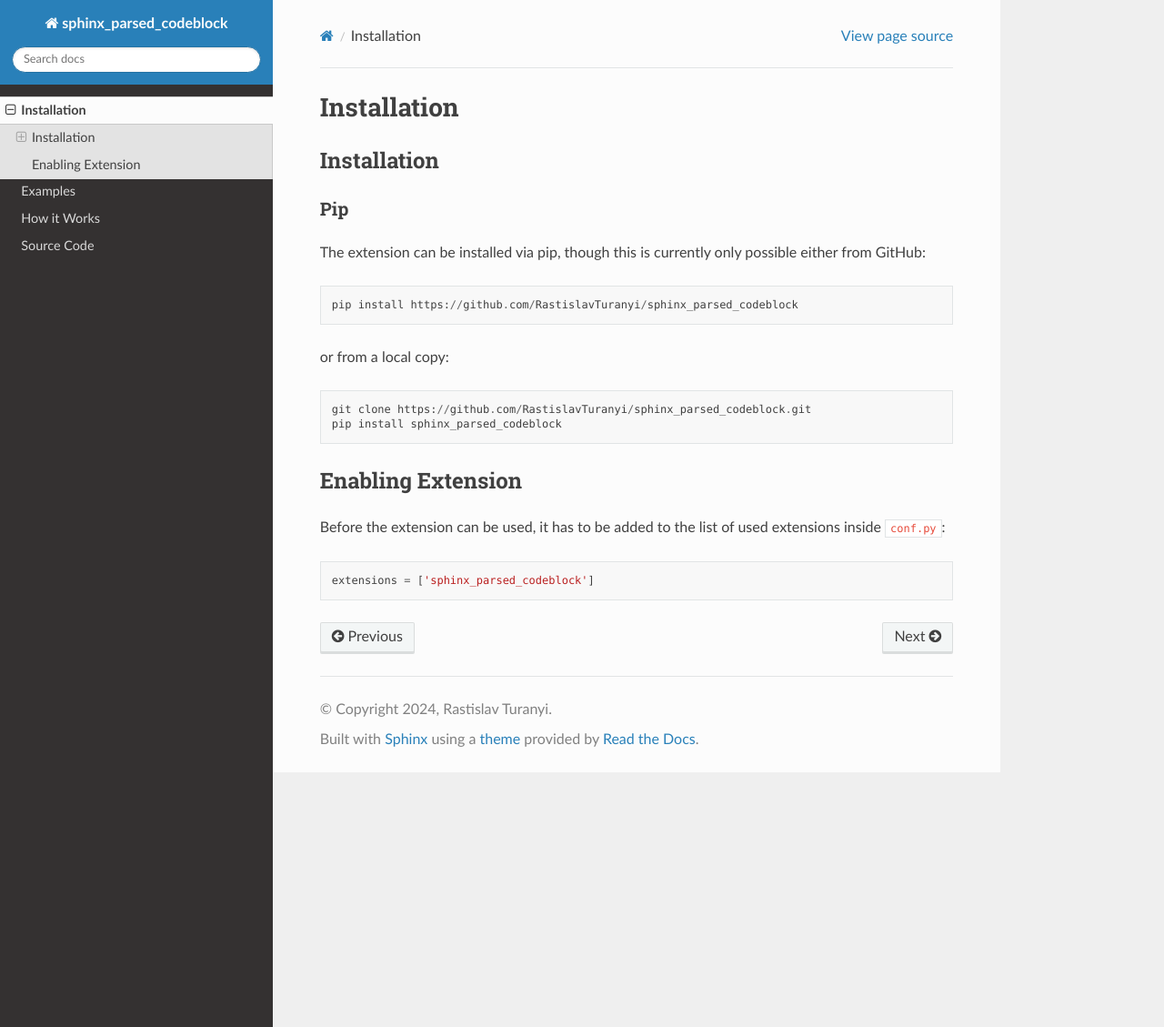
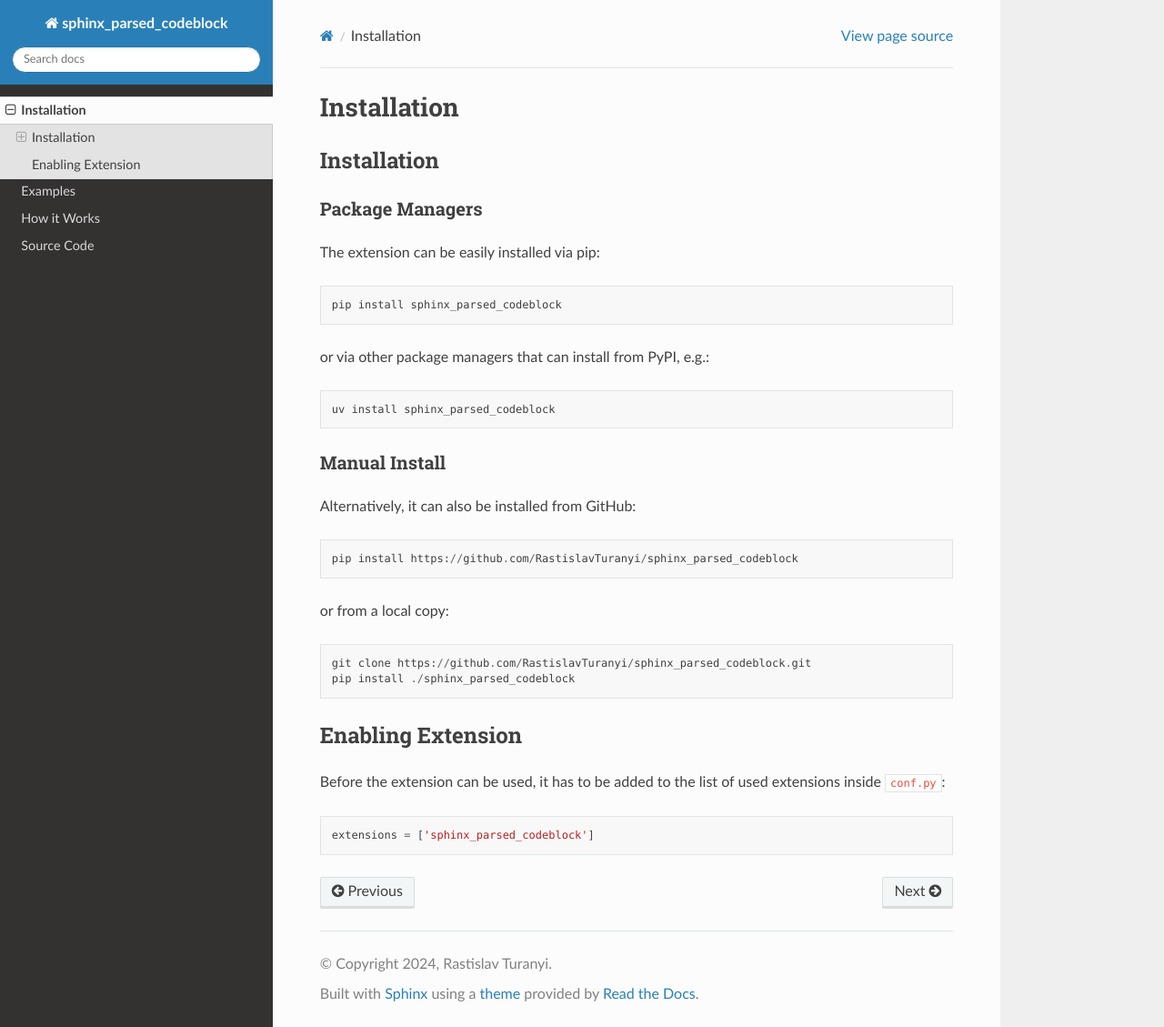
Before and after one commit to RastislavTuranyi/sphinx_parsed_codeblock, a Sphinx documentation site: the page built from docs/source/installation.rst, in a window 1280 px wide and 1129 px high. Shown: the whole window at 91% size. Built offline with Sphinx 7.4.7 and the Read the Docs theme 3.1.0, drawn with Linux system fonts in a browser that asks for light colours.

Commit message:
Update documentation

```diff
--- a/docs/source/installation.rst
+++ b/docs/source/installation.rst
@@ -4,17 +4,28 @@ Installation
 Installation
 ------------
 
-Pip
-^^^
+Package Managers
+^^^^^^^^^^^^^^^^
 
-The extension can be installed via pip, though this is currently only possible either from GitHub::
+The extension can be easily installed via pip::
+
+    pip install sphinx_parsed_codeblock
+
+or via other package managers that can install from PyPI, e.g.::
+
+    uv install sphinx_parsed_codeblock
+
+Manual Install
+^^^^^^^^^^^^^^
+
+Alternatively, it can also be installed from GitHub::
 
     pip install https://github.com/RastislavTuranyi/sphinx_parsed_codeblock
 
 or from a local copy::
 
     git clone https://github.com/RastislavTuranyi/sphinx_parsed_codeblock.git
-    pip install sphinx_parsed_codeblock
+    pip install ./sphinx_parsed_codeblock
 
 Enabling Extension
 ------------------
```
Also changed, not shown: README.md (+1 -1 lines).
